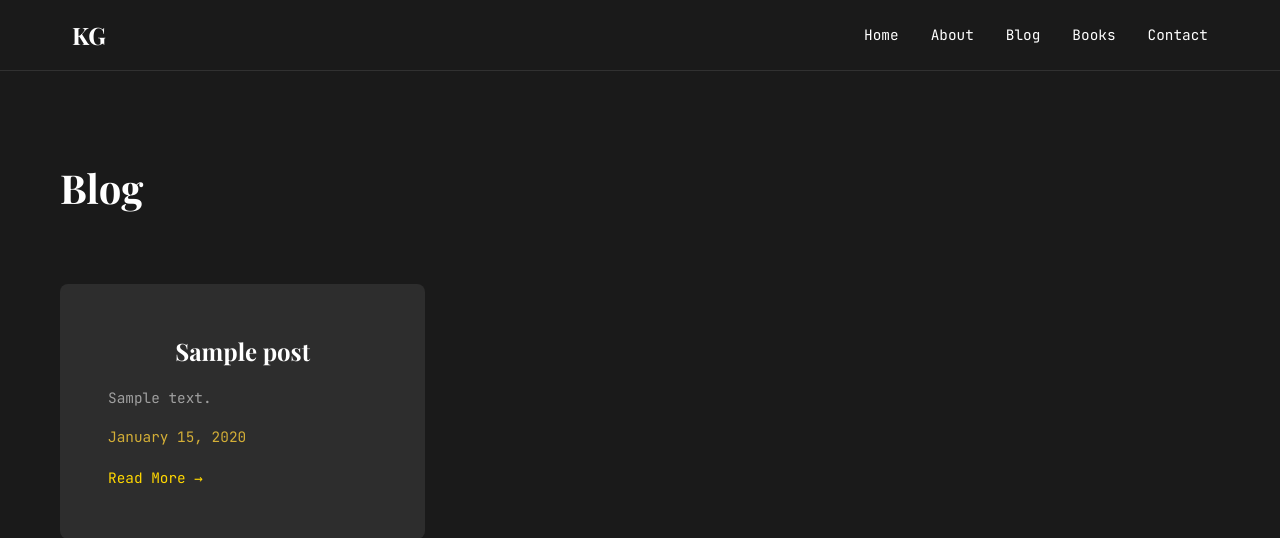
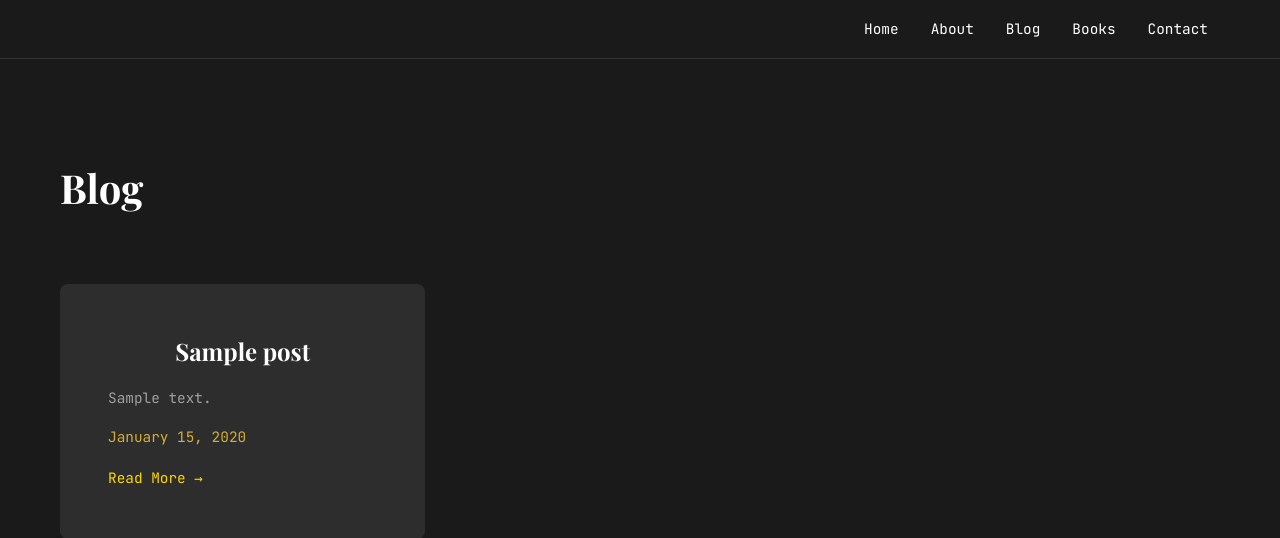
Before and after one commit to thatkavish/personal-website, a Python web app: template templates/blog.html in a window 1280 px wide. Shown: the top 538 px of the page. Run offline with Jinja, Linux system fonts and the light colour scheme; the template is opened without the code that fills it: most values are stand-ins (such as "Sample title", 1, 10 or a date in 2020).

Commit message:
Remove KG from header

```diff
--- a/templates/base.html
+++ b/templates/base.html
@@ -117,7 +117,7 @@
 <body>
     <nav class="navbar">
         <div class="nav-content">
-            <div class="logo">KG</div>
+            <a href="{{ url_for('index') }}" class="nav-brand"></a>
             <ul class="nav-links">
                 <li><a href="{{ url_for('index') }}">Home</a></li>
                 <li><a href="{{ url_for('index') }}#about">About</a></li>
```
